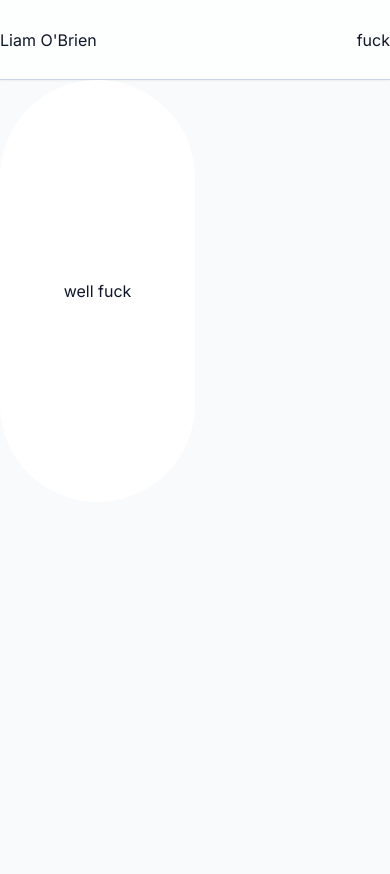
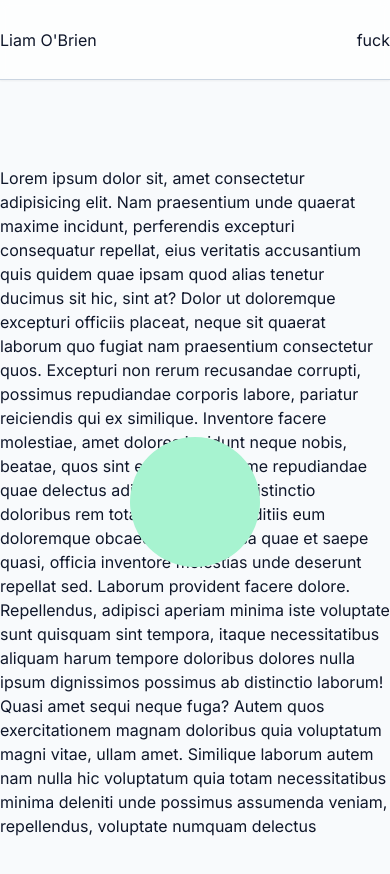
Before and after one commit to liamasis/testfolio, a Next.js app: page / in a window 390 px wide. Shown: the top 874 px of the page. Built offline with nearby package versions, Linux system fonts and the light colour scheme.

Commit message:
added my circle, got it to be sort of responsive

```diff
--- a/src/app/layout.tsx
+++ b/src/app/layout.tsx
@@ -13,14 +13,13 @@ export default function RootLayout({
 }) {
   return (
     <html lang="en" className={cn('bg-white text-slate-900 antialiased', inter.className)}>
-      <body className='min-h-screen bg-slate-50 dark:bg-slate-900 antialised w-full h-full'>
+      <body className='min-h-screen bg-slate-50 dark:bg-slate-900 antialised w-full h-full justify-center'>
         <Providers>
           <Navbar></Navbar>
           {children}
         </Providers>
 
         {/* allow for more height on mobile */}
-
         <div className="h-40 md:hidden" />
       </body>
     </html>
--- a/src/app/page.tsx
+++ b/src/app/page.tsx
@@ -4,11 +4,12 @@ import Paragraph from '@/components/ui/Paragraph';
 
 export default function Home() {
   return (
-    <main className='w-screen h-screen'>
-        <div className="bg-white rounded-full inline-flex items-center justify-center h-3/6 w-3/6 absolute">
-          well fuck
+    <main className=' h-screen flex items-center justify-center '>
+Lorem ipsum dolor sit, amet consectetur adipisicing elit. Nam praesentium unde quaerat maxime incidunt, perferendis excepturi consequatur repellat, eius veritatis accusantium quis quidem quae ipsam quod alias tenetur ducimus sit hic, sint at? Dolor ut doloremque excepturi officiis placeat, neque sit quaerat laborum quo fugiat nam praesentium consectetur quos. Excepturi non rerum recusandae corrupti, possimus repudiandae corporis labore, pariatur reiciendis qui ex similique. Inventore facere molestiae, amet dolores incidunt neque nobis, beatae, quos sint excepturi maxime repudiandae quae delectus adipisci? Incidunt distinctio doloribus rem totam maiores blanditiis eum doloremque obcaecati atque, ipsa quae et saepe quasi, officia inventore molestias unde deserunt repellat sed. Laborum provident facere dolore. Repellendus, adipisci aperiam minima iste voluptate sunt quisquam sint tempora, itaque necessitatibus aliquam harum tempore doloribus dolores nulla ipsum dignissimos possimus ab distinctio laborum! Quasi amet sequi neque fuga? Autem quos exercitationem magnam doloribus quia voluptatum magni vitae, ullam amet. Similique laborum autem nam nulla hic voluptatum quia totam necessitatibus minima deleniti unde possimus assumenda veniam, repellendus, voluptate numquam delectus
+
+        <div className="bg-emerald-200 rounded-full inline-flex items-center justify-center aspect-square w-2/6 absolute">
+
         </div>
-
 
     </main>
   )
```
